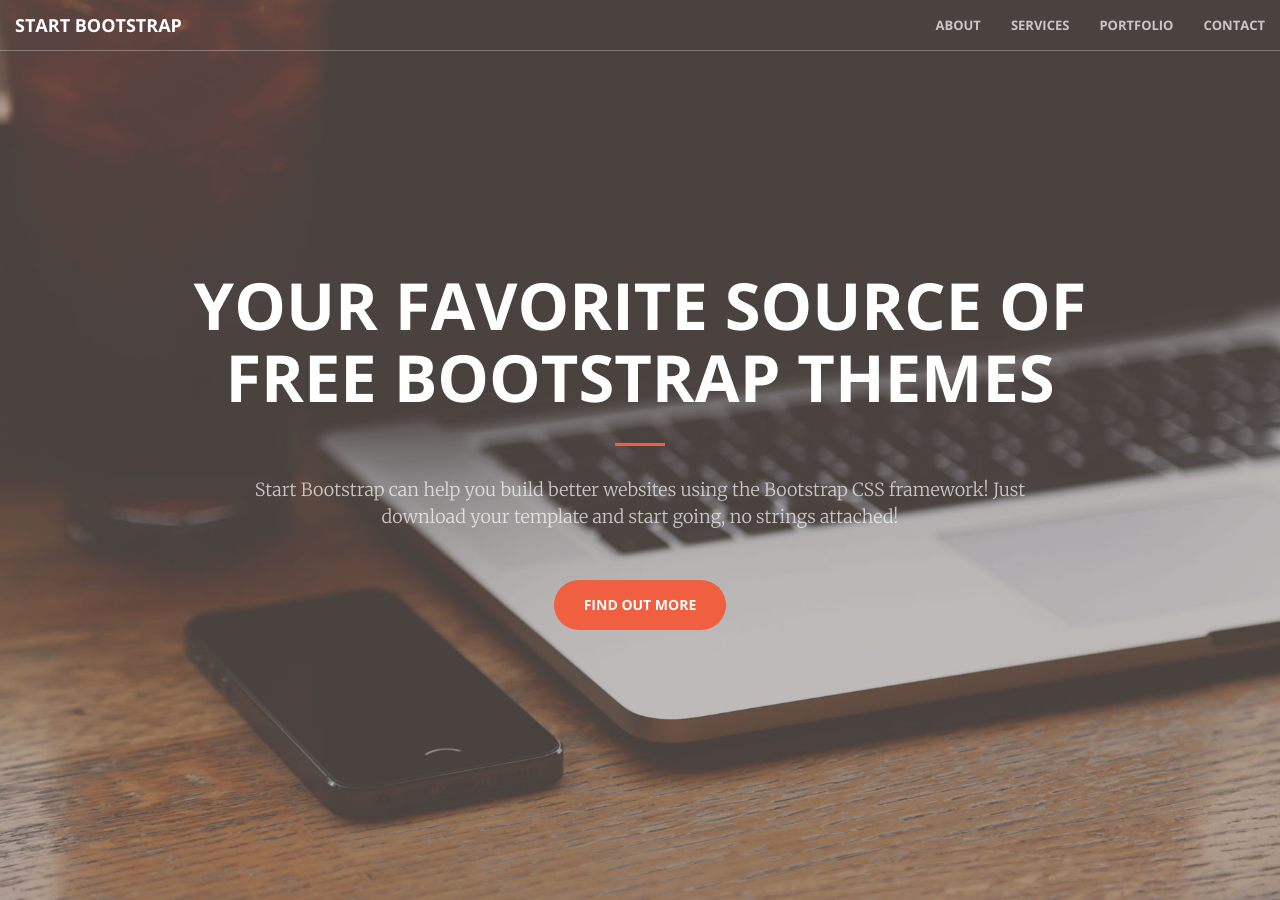
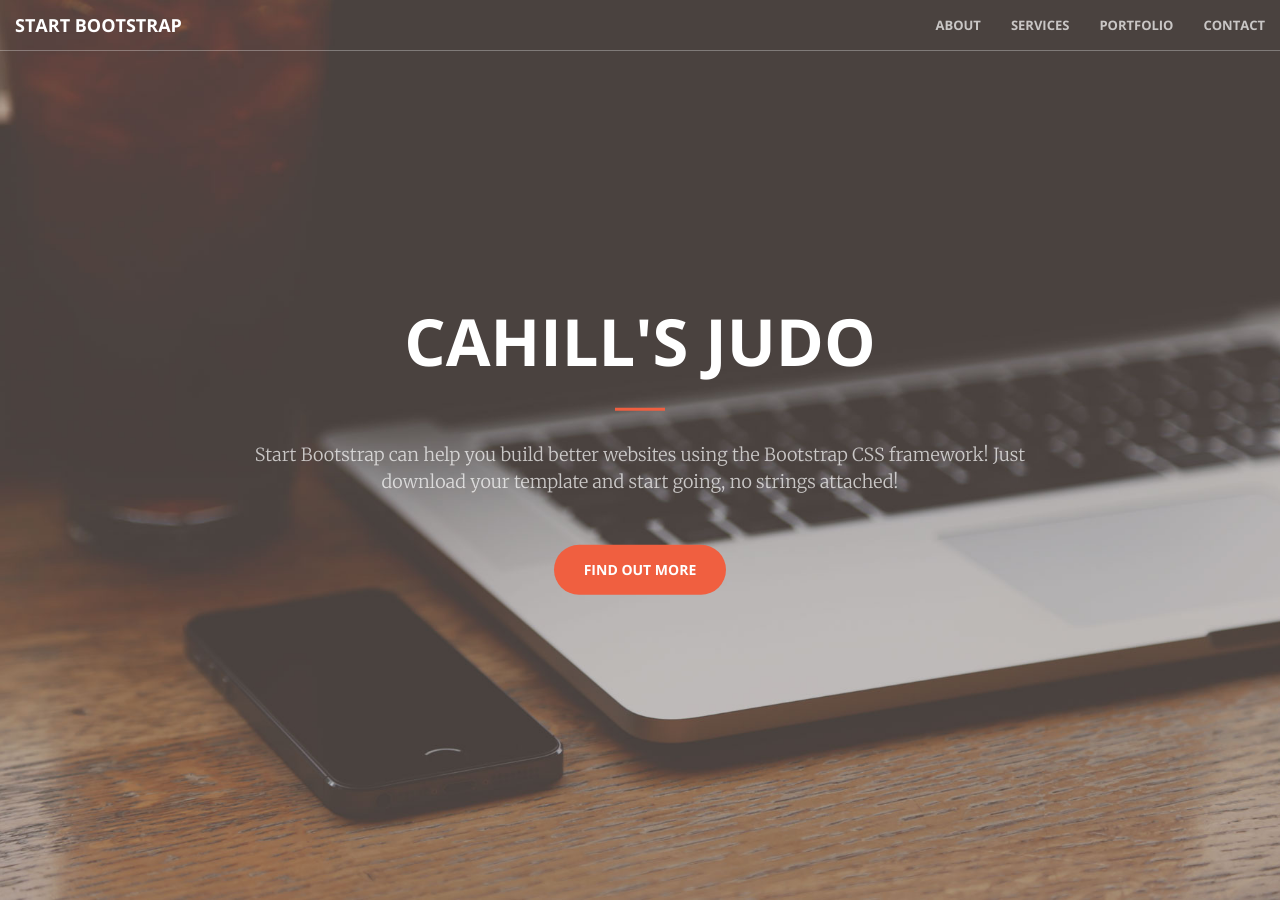
Before and after one commit to cahillsjudo/cahillsjudo.github.io, a Jekyll site: the page built from index.html, in a window 1280 px wide and 900 px high. Built offline with Jekyll 4.4.1, drawn with Linux system fonts in a browser that asks for light colours.

Commit message:
Update header.html

```diff
--- a/_includes/header.html
+++ b/_includes/header.html
@@ -1,7 +1,7 @@
 <header>
     <div class="header-content">
         <div class="header-content-inner">
-            <h1>Your Favorite Source of Free Bootstrap Themes</h1>
+            <h1>Cahill's Judo</h1>
             <hr>
             <p>Start Bootstrap can help you build better websites using the Bootstrap CSS framework! Just download your template and start going, no strings attached!</p>
             <a href="#about" class="btn btn-primary btn-xl page-scroll">Find Out More</a>
```
